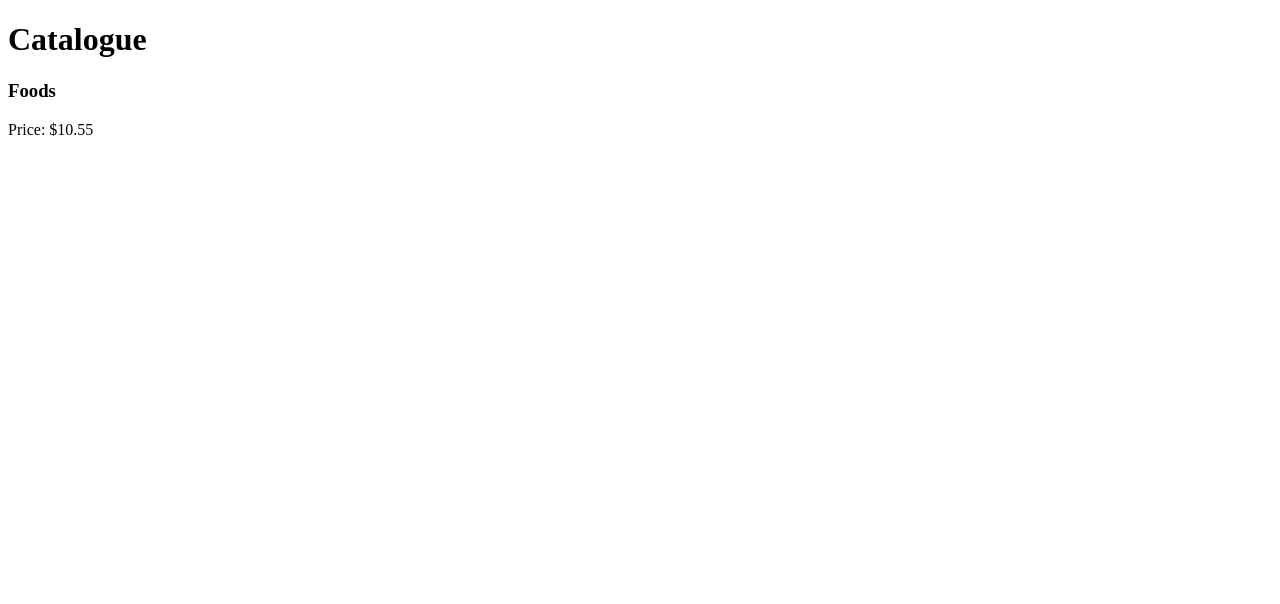
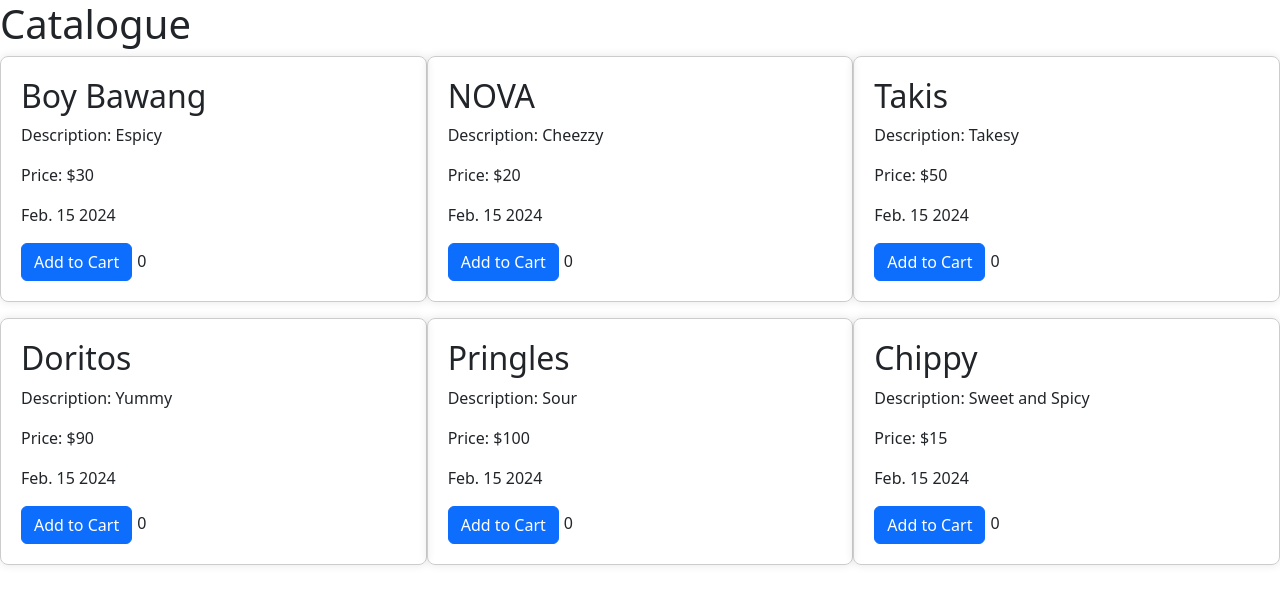
Before and after one commit to Ronabaldoza/bucio-food-catalogue, a plain HTML site: page index.html in a window 1280 px wide. Drawn offline with nearby package versions, Linux system fonts and the light colour scheme.

Commit message:
added bootstrap and click counter function

```diff
--- a/app.js
+++ b/app.js
@@ -1,4 +1,13 @@
 const apiUrl = 'data.json';
+
+// Inline CSS styles
+const productCardStyles = `
+    border: 1px solid #ccc;
+    border-radius: 8px;
+    padding: 20px;
+    margin-bottom: 20px;
+    box-shadow: 0 0 10px rgba(0, 0, 0, 0.1);
+`;
 
 async function fetchAndDisplayProducts() {
     try {
@@ -14,29 +23,53 @@ async function fetchAndDisplayProducts() {
 
         productList.innerHTML = '';
 
+        // Create flex container for product cards
+        const flexContainer = document.createElement('div');
+        flexContainer.classList.add('d-flex', 'flex-wrap'); // Add Flexbox classes
+
         data.forEach(product => {
             const productCard = document.createElement('div');
-            productCard.classList.add('product-card');
+            productCard.style.cssText = productCardStyles; // Apply inline styles
+            productCard.classList.add('product-card', 'col-md-4', 'mb-3'); // Added Bootstrap grid class and margin
 
-            const productName = document.createElement('h3');
+            const productName = document.createElement('h2');
             productName.textContent = product.name;
 
-            // const productDate = document.createElement('h4');
-            // productDate.textContent = product.date-added;
+            const productDate = document.createElement('p');
+            productDate.textContent = product['date-added']; // Accessing 'date-added' property using square brackets
 
-            // const productDescrip = document.createElement('h2');
-            // productDescrip.textContent = product.description;
+            const productDescrip = document.createElement('p');
+            productDescrip.textContent = `Description: ${product.description}`;
 
             const productPrice = document.createElement('p');
             productPrice.textContent = `Price: $${product.price}`;
 
+            const buyButton = document.createElement('button');
+            buyButton.classList.add('btn', 'btn-primary');
+            buyButton.textContent = 'Add to Cart'; // Button text
+
+            const clickCountSpan = document.createElement('span');
+            clickCountSpan.textContent = '0'; // Initial click count
+            clickCountSpan.style.marginLeft = '5px'; // Add margin for separation
+
+            let clickCount = 0; // Counter for click events
+            buyButton.addEventListener('click', () => {
+                clickCount++;
+                clickCountSpan.textContent = clickCount; // Update click count text
+            });
+
+            // Append elements to product card
             productCard.appendChild(productName);
+            productCard.appendChild(productDescrip);
             productCard.appendChild(productPrice);
-            // productCard.appendChild(productDescrip);
-            // productCard.appendChild(productDate);
+            productCard.appendChild(productDate);
+            productCard.appendChild(buyButton);
+            productCard.appendChild(clickCountSpan);
 
-            productList.appendChild(productCard);
+            flexContainer.appendChild(productCard); // Append product card to flex container
         });
+
+        productList.appendChild(flexContainer); // Append flex container to product list
     } catch (error) {
         console.error('Error fetching data:', error);
     }
--- a/data.json
+++ b/data.json
@@ -1,8 +1,38 @@
 [
     {
-        "name": "Foods",
-        "description": "Makaon",
-        "price": 10.55,
-        "date-added": "Feb. 6 2024"
-    }
+        "name": "Boy Bawang",
+        "description": "Espicy",
+        "price": 30.00,
+        "date-added": "Feb. 15 2024"
+   },
+   {
+        "name": "NOVA",
+        "description": "Cheezzy",
+        "price": 20.00,
+        "date-added": "Feb. 15 2024"
+   },
+   {
+        "name": "Takis",
+        "description": "Takesy",
+        "price": 50.00,
+        "date-added": "Feb. 15 2024"
+   },
+   {
+        "name": "Doritos",
+        "description": "Yummy",
+        "price": 90.00,
+        "date-added": "Feb. 15 2024"
+   },
+   {
+        "name": "Pringles",
+        "description": "Sour",
+        "price": 100.00,
+        "date-added": "Feb. 15 2024"
+   },
+   {
+        "name": "Chippy",
+        "description": "Sweet and Spicy",
+        "price": 15.00,
+        "date-added": "Feb. 15 2024"
+   }
 ]
--- a/index.html
+++ b/index.html
@@ -4,10 +4,14 @@
     <meta charset="UTF-8">
     <meta name="viewport" content="width=device-width, initial-scale=1.0">
     <title>Document</title>
+    <!-- Bootstrap CSS -->
+    <link href="https://cdn.jsdelivr.net/npm/bootstrap@5.3.0-alpha1/dist/css/bootstrap.min.css" rel="stylesheet">
 </head>
 <body>
     <h1>Catalogue</h1>
     <div id="product"></div>
     <script src="app.js"></script>
+    <!-- Bootstrap JavaScript (optional, only required if you're using Bootstrap JS features) -->
+    <script src="https://cdn.jsdelivr.net/npm/bootstrap@5.3.0-alpha1/dist/js/bootstrap.bundle.min.js"></script>
 </body>
 </html>
```
